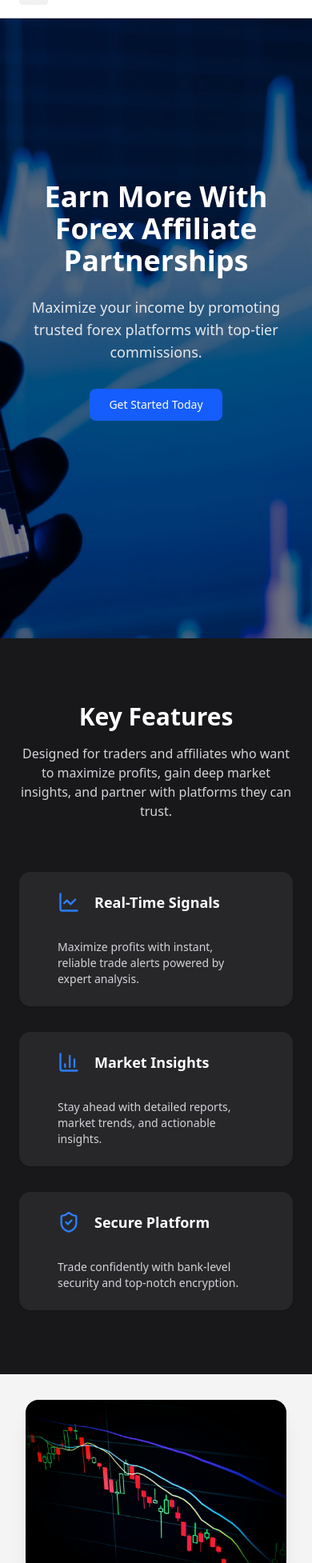
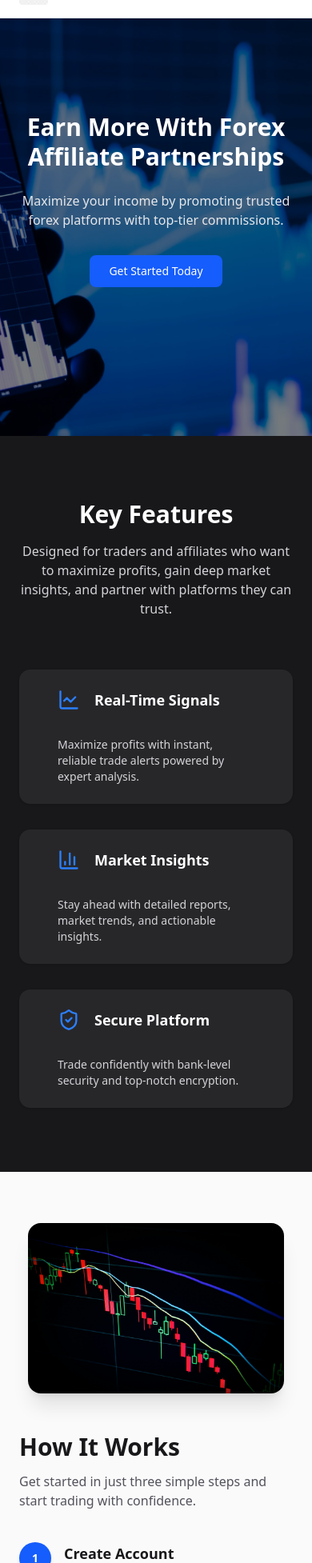
Before and after one commit to arnold-wafula/forex-affiliate, a Next.js app: page / in a window 390 px wide. Shown: the part 46-2000 px from the top of the page at 80% size. Built offline with nearby package versions, Linux system fonts and the light colour scheme.

Commit message:
Minor section changes for mobile

```diff
--- a/components/site/Hero.tsx
+++ b/components/site/Hero.tsx
@@ -1,19 +1,26 @@
 import { Button } from "@/components/ui/button"
+import Image from "next/image"
 
 export default function Hero() {
   return (
-    <section
-      className="relative h-screen flex items-center justify-center text-center bg-cover bg-center"
-      style={{ backgroundImage: "url('/hero.jpg')" }}
-    >
+    <section className="relative flex items-center justify-center text-center min-h-[70vh] md:h-screen">
+      {/* Background image */}
+      <Image
+        src="/hero.jpg"
+        alt="Hero background"
+        fill
+        priority
+        className="object-cover object-center -z-10"
+      />
+
       {/* Overlay for readability */}
-      <div className="absolute inset-0 bg-black/50"></div>
+      <div className="absolute inset-0 bg-black/50 -z-10" />
 
-      <div className="relative z-10 max-w-3xl mx-auto px-6">
-        <h1 className="text-4xl md:text-6xl font-bold text-white mb-6">
+      <div className="relative z-10 max-w-3xl mx-auto px-6 py-16">
+        <h1 className="text-3xl sm:text-4xl md:text-6xl font-bold text-white mb-6 leading-tight">
           Earn More With Forex Affiliate Partnerships
         </h1>
-        <p className="text-lg md:text-xl text-gray-200 mb-8">
+        <p className="text-base sm:text-lg md:text-xl text-gray-200 mb-8">
           Maximize your income by promoting trusted forex platforms with top-tier commissions.
         </p>
         <Button size="lg" className="bg-blue-600 hover:bg-blue-700 text-white">
--- a/components/site/Instructions.tsx
+++ b/components/site/Instructions.tsx
@@ -2,70 +2,69 @@ import Image from "next/image"
 
 export default function Instructions() {
   return (
-    <section className="flex flex-col md:flex-row min-h-screen bg-zinc-50">
+    <section className="flex flex-col md:flex-row px-6 py-16 md:py-24 bg-zinc-50">
 
       {/* Left image framed */}
-      <div className="md:w-1/2 w-full flex items-center justify-center p-8 bg-zinc-100">
+      <div className="md:w-1/2 w-full flex items-center justify-center mb-12 md:mb-0">
         <Image
           src="/forex.jpg"
           alt="Trading Illustration"
-          width={600}  // bigger
-          height={600}
-          className="rounded-2xl shadow-xl object-cover"
+          width={500}
+          height={500}
+          className="rounded-2xl shadow-xl object-cover max-w-xs md:max-w-md lg:max-w-lg"
         />
       </div>
 
-
       {/* Right content */}
-      <div className="md:w-1/2 w-full px-6 py-16 md:py-24 flex flex-col gap-12 justify-center">
+      <div className="md:w-1/2 w-full flex flex-col gap-10 justify-center">
 
         {/* Heading */}
         <div className="max-w-lg">
-          <h2 className="text-4xl md:text-5xl font-extrabold text-zinc-900 leading-tight">
+          <h2 className="text-3xl md:text-5xl font-extrabold text-zinc-900 leading-tight">
             How It Works
           </h2>
-          <p className="text-lg text-zinc-600 mt-4">
+          <p className="text-base md:text-lg text-zinc-600 mt-3 md:mt-4">
             Get started in just three simple steps and start trading with confidence.
           </p>
         </div>
 
         {/* Steps - timeline style */}
-        <div className="space-y-10 max-w-md">
+        <div className="space-y-8 md:space-y-10 max-w-md">
 
           {/* Step 1 */}
-          <div className="flex items-start gap-5">
-            <div className="flex-shrink-0 w-12 h-12 rounded-full bg-blue-600 text-white flex items-center justify-center font-bold text-lg shadow-md">
+          <div className="flex items-start gap-4">
+            <div className="flex-shrink-0 w-10 h-10 md:w-12 md:h-12 rounded-full bg-blue-600 text-white flex items-center justify-center font-bold text-sm md:text-lg shadow-md">
               1
             </div>
             <div>
-              <h3 className="text-xl font-semibold text-zinc-900">Create Account</h3>
-              <p className="text-zinc-600 mt-1">
+              <h3 className="text-lg md:text-xl font-semibold text-zinc-900">Create Account</h3>
+              <p className="text-sm md:text-base text-zinc-600 mt-1">
                 Sign up for free and set up your trading profile in minutes.
               </p>
             </div>
           </div>
 
           {/* Step 2 */}
-          <div className="flex items-start gap-5">
-            <div className="flex-shrink-0 w-12 h-12 rounded-full bg-blue-600 text-white flex items-center justify-center font-bold text-lg shadow-md">
+          <div className="flex items-start gap-4">
+            <div className="flex-shrink-0 w-10 h-10 md:w-12 md:h-12 rounded-full bg-blue-600 text-white flex items-center justify-center font-bold text-sm md:text-lg shadow-md">
               2
             </div>
             <div>
-              <h3 className="text-xl font-semibold text-zinc-900">Connect Signals</h3>
-              <p className="text-zinc-600 mt-1">
+              <h3 className="text-lg md:text-xl font-semibold text-zinc-900">Connect Signals</h3>
+              <p className="text-sm md:text-base text-zinc-600 mt-1">
                 Get instant alerts and real-time trading signals directly to your dashboard.
               </p>
             </div>
           </div>
 
           {/* Step 3 */}
-          <div className="flex items-start gap-5">
-            <div className="flex-shrink-0 w-12 h-12 rounded-full bg-blue-600 text-white flex items-center justify-center font-bold text-lg shadow-md">
+          <div className="flex items-start gap-4">
+            <div className="flex-shrink-0 w-10 h-10 md:w-12 md:h-12 rounded-full bg-blue-600 text-white flex items-center justify-center font-bold text-sm md:text-lg shadow-md">
               3
             </div>
             <div>
-              <h3 className="text-xl font-semibold text-zinc-900">Start Trading</h3>
-              <p className="text-zinc-600 mt-1">
+              <h3 className="text-lg md:text-xl font-semibold text-zinc-900">Start Trading</h3>
+              <p className="text-sm md:text-base text-zinc-600 mt-1">
                 Trade smarter, minimize risks, and grow your profits effortlessly.
               </p>
             </div>
--- a/components/site/Testimonials.tsx
+++ b/components/site/Testimonials.tsx
@@ -3,15 +3,17 @@ import { Star } from "lucide-react"
 
 export default function Testimonials() {
   return (
-    <section className="min-h-screen flex flex-col justify-center bg-gradient-to-b from-zinc-900 to-black text-white px-6 py-32">
-      <div className="max-w-4xl mx-auto text-center mb-20">
-        <h2 className="text-4xl md:text-5xl font-bold mb-6">What Traders Say</h2>
-        <p className="text-lg text-zinc-400">
+    <section className="px-6 py-16 md:py-24 bg-gradient-to-b from-zinc-900 to-black text-white">
+      <div className="max-w-4xl mx-auto text-center mb-16 md:mb-20">
+        <h2 className="text-3xl md:text-5xl font-bold mb-4 md:mb-6">
+          What Traders Say
+        </h2>
+        <p className="text-base md:text-lg text-zinc-400">
           Real experiences from traders who trust our signals and insights.
         </p>
       </div>
 
-      <div className="grid grid-cols-1 md:grid-cols-3 gap-8 max-w-6xl mx-auto">
+      <div className="grid grid-cols-1 md:grid-cols-3 gap-6 md:gap-8 max-w-6xl mx-auto">
         {[
           {
             quote: "This platform gave me confidence to trade consistently.",
@@ -30,17 +32,21 @@ export default function Testimonials() {
             key={idx}
             className="bg-zinc-800 text-white border-none shadow-lg hover:shadow-2xl hover:-translate-y-1 transition duration-300"
           >
-            <CardContent className="p-8 text-center">
-              <div className="flex justify-center mb-4 text-yellow-400">
+            <CardContent className="p-6 md:p-8 text-center">
+              <div className="flex justify-center mb-3 md:mb-4 text-yellow-400">
                 {[...Array(5)].map((_, i) => (
                   <Star
                     key={i}
-                    className="w-5 h-5 fill-current hover:scale-110 transition-transform"
+                    className="w-4 h-4 md:w-5 md:h-5 fill-current"
                   />
                 ))}
               </div>
-              <p className="italic text-lg mb-6 text-zinc-200">“{t.quote}”</p>
-              <p className="font-semibold text-zinc-100">— {t.author}</p>
+              <p className="italic text-base md:text-lg mb-4 md:mb-6 text-zinc-200">
+                “{t.quote}”
+              </p>
+              <p className="font-semibold text-sm md:text-base text-zinc-100">
+                — {t.author}
+              </p>
             </CardContent>
           </Card>
         ))}
```
